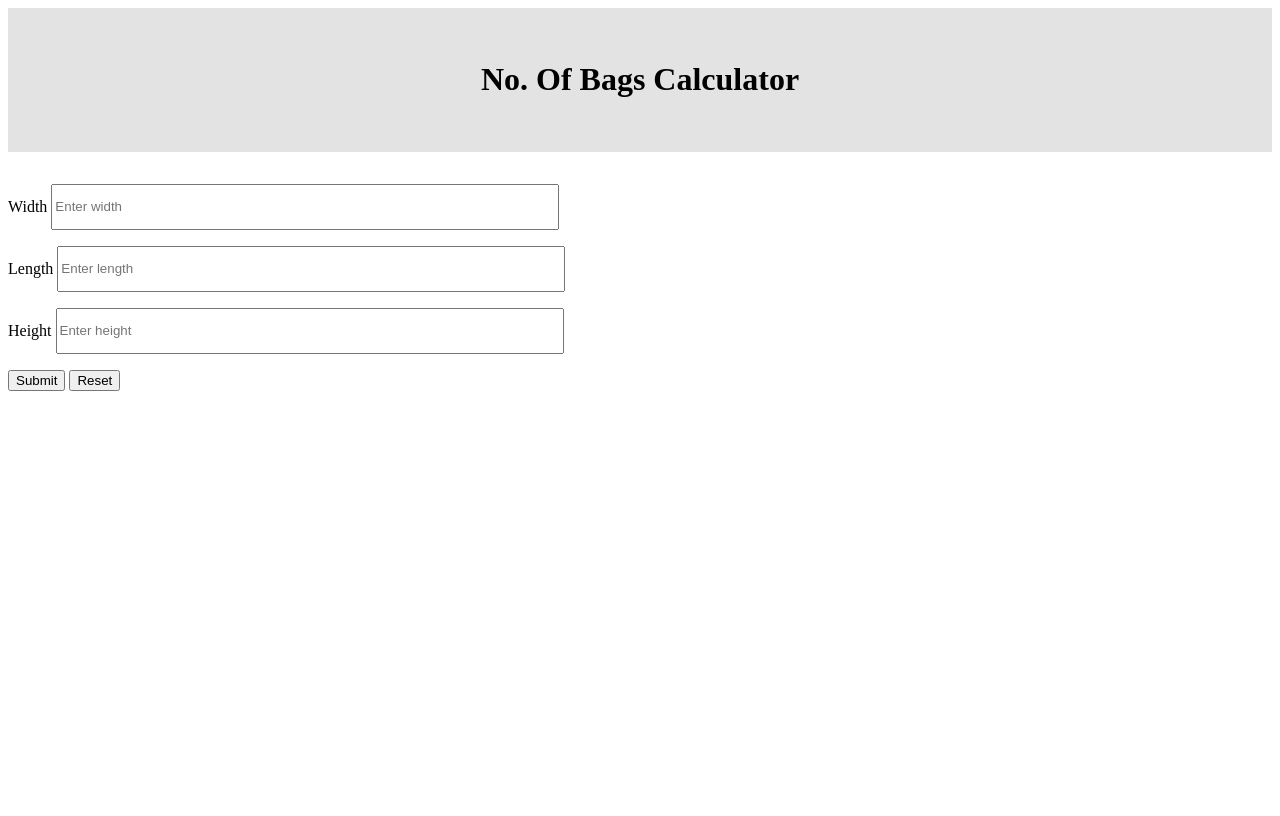
After one commit to hagios2/GardenTest, a PHP site: page /views/home.php in a window 1280 px wide. The commit adds this page. Run offline with PHP 8.4, Linux system fonts and the light colour scheme.

Commit message:
fixed setup errors and loaded view for calculator

```diff
--- a/core/Database/Connection.php
+++ b/core/Database/Connection.php
@@ -1,9 +1,9 @@
 <?php
 
-namespace Core\Database;
+//namespace Core\Database;
 
-use PDO;
-use PDOException;
+//use PDO;
+//use PDOException;
 
 class Connection
 {
--- a/core/Database/QueryBuilder.php
+++ b/core/Database/QueryBuilder.php
@@ -1,8 +1,8 @@
 <?php
 
-namespace Core\Database;
+//namespace Core\Database;
 
-use PDO;
+//use PDO;
 
 class QueryBuilder
 {
@@ -29,7 +29,6 @@ class QueryBuilder
 
 	public function insert($sql, $parameters)
 	{
-
 		try {
 			$statement = $this->pdo->prepare($sql);
 
--- a/index.php
+++ b/index.php
@@ -2,7 +2,7 @@
 
 //use Router;
 
-//$query = require 'core/bootstrap.php';
+$query = require 'bootstrap.php';
 
 Router::load('routes.php')
 
--- a/routes.php
+++ b/routes.php
@@ -1,4 +1,8 @@
 <?php
 
 
-$router->post('', );
+//use App\GardenCalculator;
+//echo GardenCalculator::class;
+
+$router->get('', GardenCalculator::class, 'loadView');
+$router->post('', GardenCalculator::class);
--- /dev/null
+++ b/views/home.php
@@ -0,0 +1,62 @@
+<!DOCTYPE html>
+<html lang="en">
+<head>
+	<meta charset="UTF-8">
+	<meta http-equiv="X-UA-Compatible" content="IE=edge">
+	<meta name="viewport" content="width=device-width, initial-scale=1.0">
+	<title>Calculator</title>
+	<style>
+		header {
+			background: #e3e3e3;
+			padding: 2em;
+			text-align: center;
+		}
+		section {
+			height: 80vh;
+		}
+
+		div {
+			margin-top: 1rem;
+			margin-bottom: 1rem;
+			align-content: center;
+		}
+
+		input {
+			width: 500px;
+			height: 40px;
+		}
+
+		form {
+			align-self:center;
+		}
+
+	</style>
+</head>
+<body>
+<header><h1>No. Of Bags Calculator</h1></header>
+<section>
+	<div>
+		<form action="/" method="post">
+			<div>
+				<label for="width">Width</label>
+				<input type="number" placeholder="Enter width" name="width">
+			</div>
+
+			<div>
+				<label for="width">Length</label>
+				<input type="number" placeholder="Enter length" name="length">
+			</div>
+
+			<div>
+				<label for="width">Height</label>
+				<input type="number" placeholder="Enter height" name="height">
+			</div>
+
+			<button type="submit">Submit</button>
+			<button type="reset">Reset</button>
+		</form>
+	</div>
+</section>
+
+</body>
+</html>
```
Also changed, not shown: app/GardenCalculator.php (+7 -1 lines), app/Interfaces/Measurement.php (added, +8 -0 lines), bootstrap.php (+7 -6 lines), core/Router.php (+5 -2 lines).
